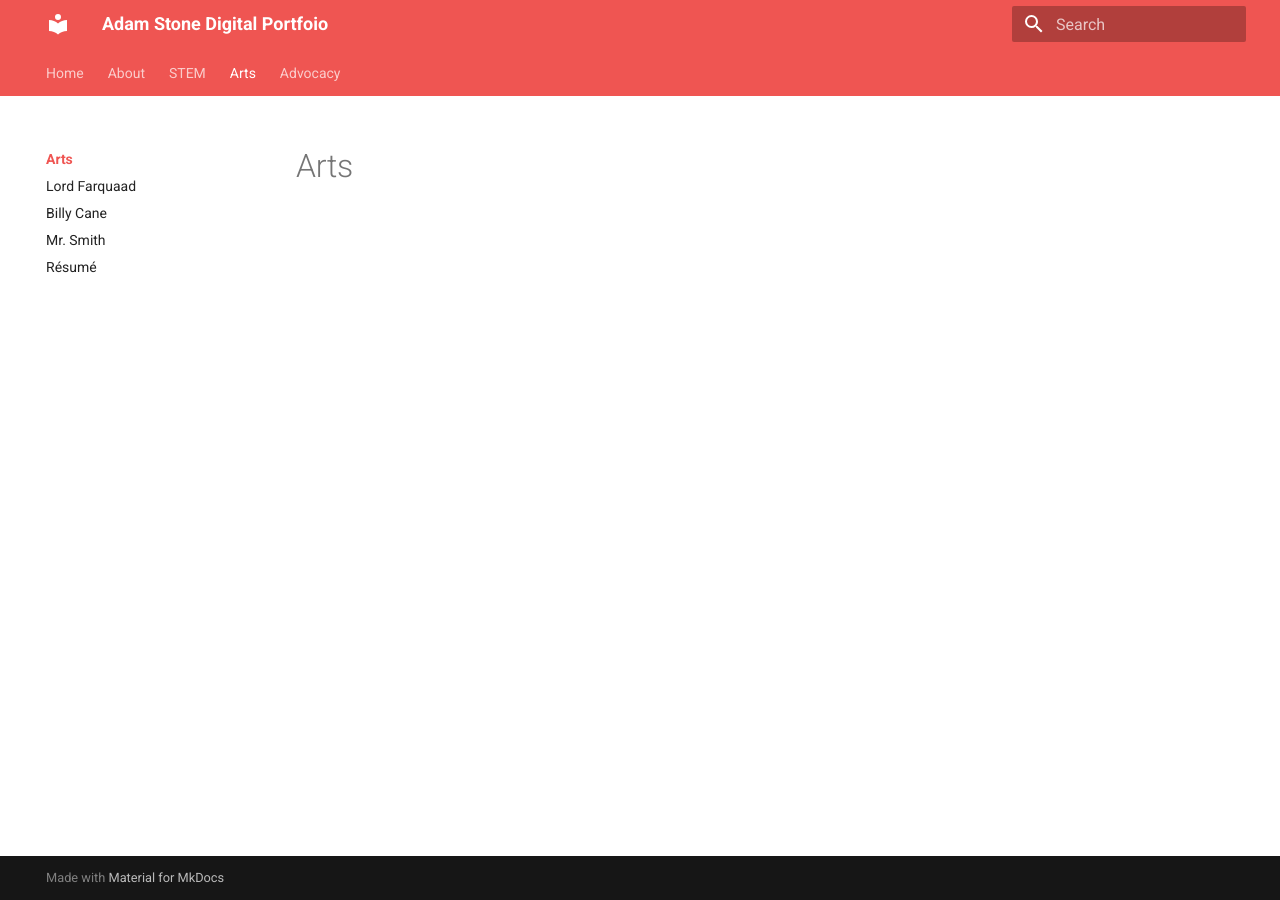
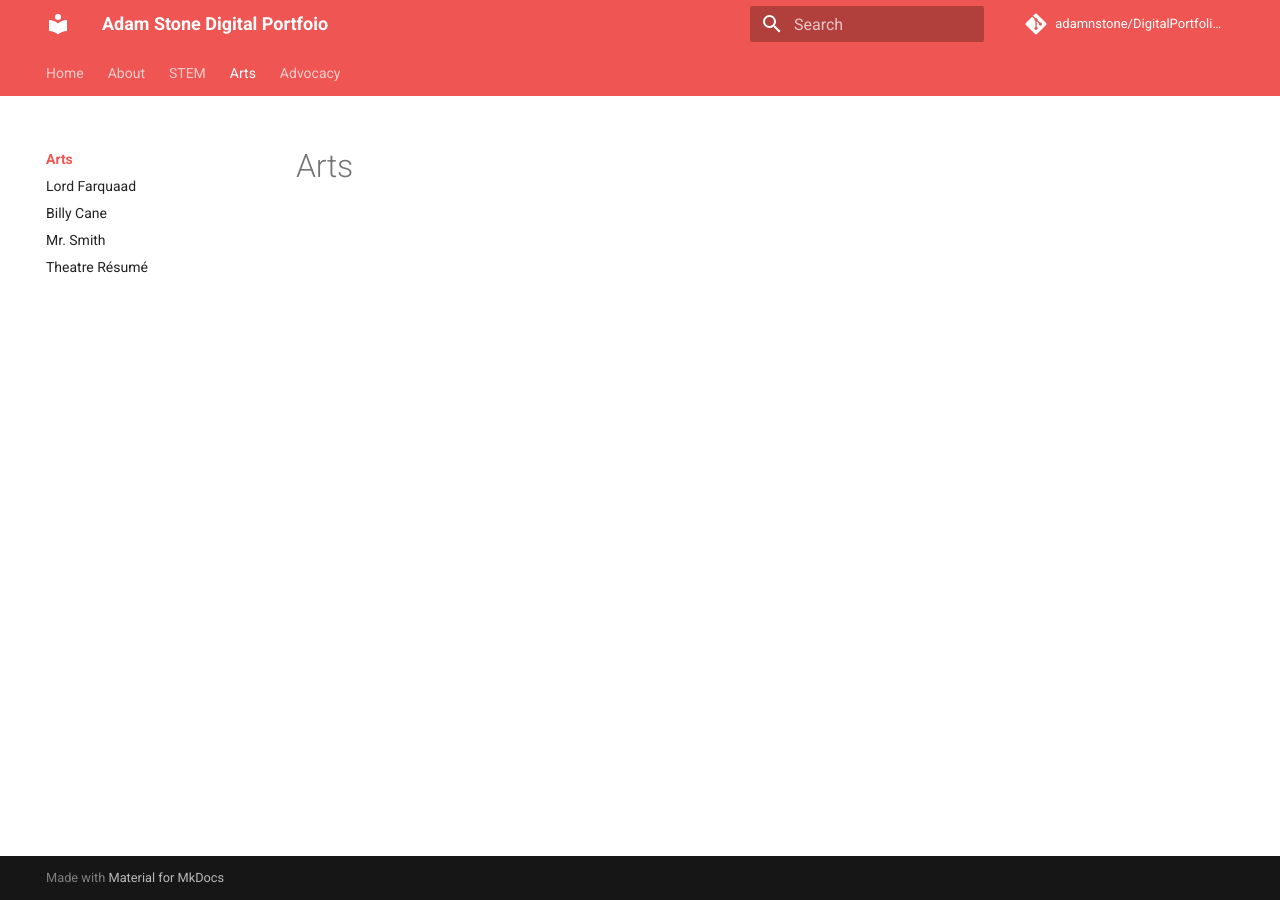
Before and after one commit to adamnstone/DigitalPortfolioWebsite, an MkDocs documentation site: the page built from docs/arts/index.md, in a window 1280 px wide. Built offline with MkDocs 1.6.1 and Material for MkDocs 9.7.7, drawn with Linux system fonts in a browser that asks for light colours; comment, search, counter and statistics services are not loaded.

Commit message:
github link added to mkdocs

```diff
--- a/mkdocs.yml
+++ b/mkdocs.yml
@@ -10,6 +10,9 @@ theme:
   features:
     - navigation.tabs
     - navigation.indexes
+
+repo_url: https://github.com/adamnstone/DigitalPortfolioWebsite
+repo_name: adamnstone/DigitalPortfolioWebsite
 
 nav:
     - Home: index.md
@@ -28,7 +31,7 @@ nav:
       - "Lord Farquaad": arts/farquaad.md
       - "Billy Cane": arts/billy-cane.md
       - "Mr. Smith": arts/mr-smith.md
-      - "Résumé": arts/resume.md
+      - "Theatre Résumé": arts/resume.md
     - Advocacy:
       - advocacy/index.md
 
```
